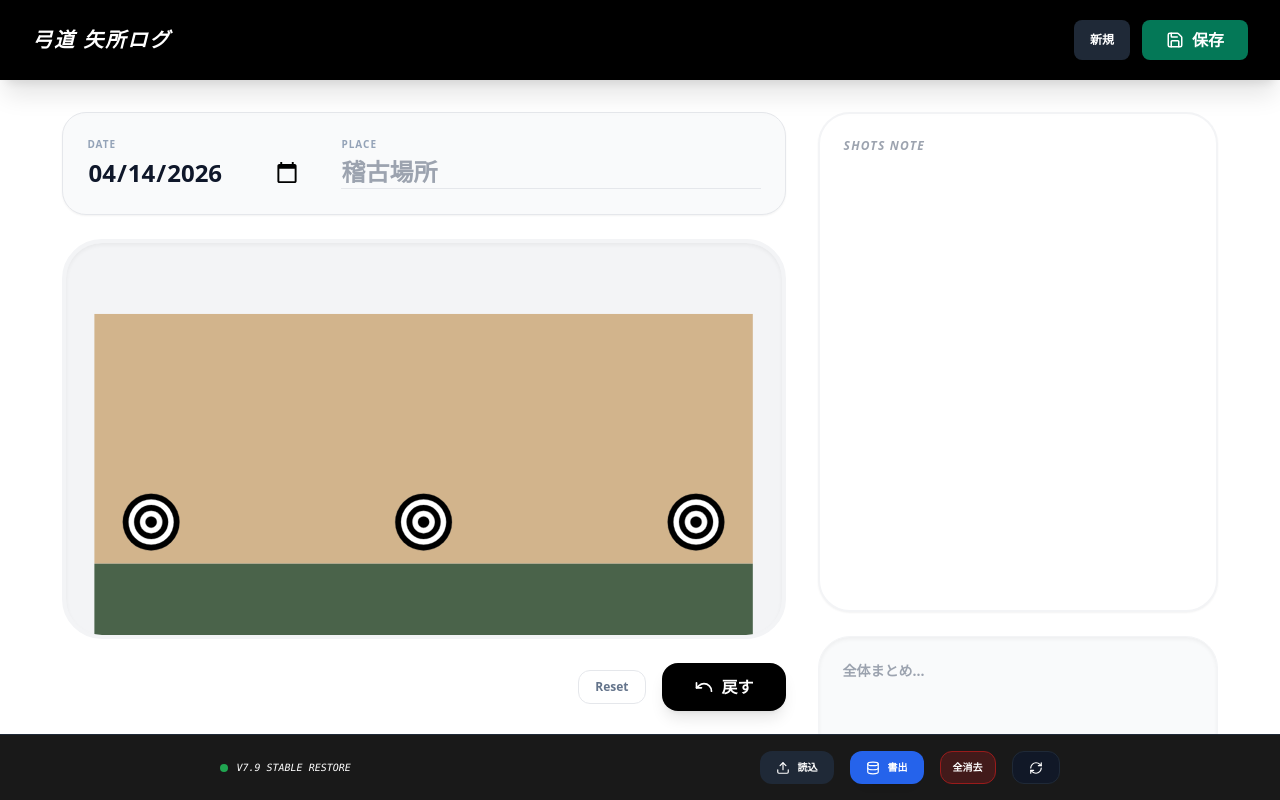
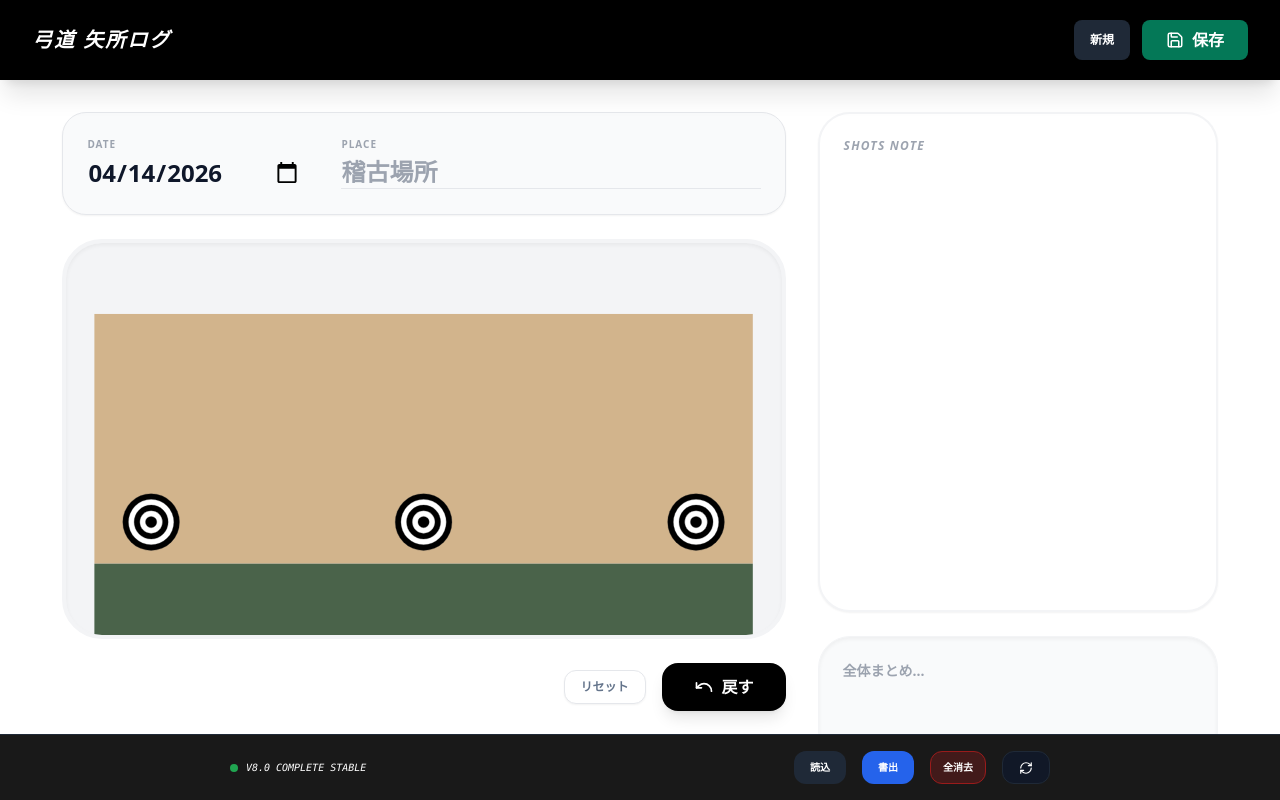
Before and after one commit to ryotakata-sys/kyudo-log, a React (Create React App) app: page / in a window 1280 px wide. Shown: the top 800 px of the page. Built offline with nearby package versions, Linux system fonts and the light colour scheme.

Commit message:
Update App.tsx

```diff
--- a/src/App.tsx
+++ b/src/App.tsx
@@ -2,11 +2,11 @@ import React, { useState, useEffect, useMemo, useRef } from "react";
 import { Undo, Save, Calendar, Database, Upload, RefreshCw, BarChart2, X, Trash2 } from "lucide-react";
 
 /**
- * 弓道「矢所ログ」V7.9 (Perfect Restore + Data Integrity)
- * - V7.1の操作感（スクロールなし、全体移動）に完全回帰
- * - 過去データの「的中」状態を保護（座標再計算による誤判定を防止）
- * - 判定：新規タップは中央の的のみ「的中」
- * - 統計・期間分析機能をV7.1の軽快な構造内に完全実装
+ * 弓道「矢所ログ」V8.0 (Ultimate Core - Stability & Data Integrity)
+ * - 操作感：V7.1の「ダイレクト追従」を完全復旧。
+ * - 判定：新規入力は中央の的のみ「的中」。
+ * - 表示：過去データの判定結果(的な/安土)を書き換えずにそのまま表示。
+ * - 機能：期間分析、統計、履歴アーカイブをすべて原本通りに完備。
  */
 
 type Shot = { id: number; x: number; y: number; zone: string; comment: string; };
@@ -94,7 +94,6 @@ const App: React.FC = () => {
     setHistory(newH);
     localStorage.setItem(STORAGE_KEY, JSON.stringify(newH));
     resetUI();
-    alert("削除完了");
   };
 
   const handleTouchStart = (e: React.TouchEvent) => {
@@ -109,7 +108,9 @@ const App: React.FC = () => {
   const handleTouchMove = (e: React.TouchEvent) => {
     const target = e.target as HTMLElement;
     if (target.tagName === "INPUT" || target.tagName === "TEXTAREA") return;
+
     hasMovedRef.current = true;
+
     if (e.touches.length === 2 && touchDistRef.current !== null) {
       const centerX = (e.touches[0].clientX + e.touches[1].clientX) / 2;
       const centerY = (e.touches[0].clientY + e.touches[1].clientY) / 2;
@@ -125,10 +126,12 @@ const App: React.FC = () => {
       }
       touchDistRef.current = dist;
     } else if (e.touches.length === 1) {
-      const touch = e.touches[0];
-      setOffset(prev => ({ x: prev.x + (touch.clientX - lastTouchRef.current.x), y: prev.y + (touch.clientY - lastTouchRef.current.y) }));
+      // V7.1のダイレクトなスライド処理を正確に再現
+      const dx = e.touches[0].clientX - lastTouchRef.current.x;
+      const dy = e.touches[0].clientY - lastTouchRef.current.y;
+      setOffset(prev => ({ x: prev.x + dx, y: prev.y + dy }));
+      lastTouchRef.current = { x: e.touches[0].clientX, y: e.touches[0].clientY };
     }
-    lastTouchRef.current = { x: e.touches[0].clientX, y: e.touches[0].clientY };
   };
 
   const handleInteraction = (e: any) => {
@@ -137,10 +140,11 @@ const App: React.FC = () => {
     const clientX = e.changedTouches ? e.changedTouches[0].clientX : e.clientX;
     const clientY = e.changedTouches ? e.changedTouches[0].clientY : e.clientY;
     if (clientX < rect.left || clientX > rect.right || clientY < rect.top || clientY > rect.bottom) return;
+
     const x = (clientX - rect.left - rect.width / 2) * ((ANDUCHI_W + 100) / rect.width);
     const y = (clientY - rect.top - rect.height / 2) * ((ANDUCHI_H + STAIRS_H + 100) / rect.height);
 
-    // 的中判定：中央の的のみ
+    // 【判定】中央の的のみ的中とする
     const isHit = Math.sqrt(x*x + (y - ANDUCHI_H/3)**2) <= R;
     const zone = isHit ? "的な" : (y < ANDUCHI_H/2 ? "安土" : "階段");
     setShots([...shots, { id: Date.now(), x, y, zone, comment: "" }]);
@@ -149,32 +153,38 @@ const App: React.FC = () => {
   return (
     <div className="min-h-screen bg-white text-gray-900 font-sans overflow-hidden touch-none"
          style={{ touchAction: 'none' }}
-         onTouchStart={handleTouchStart} onTouchMove={handleTouchMove}
+         onTouchStart={handleTouchStart}
+         onTouchMove={handleTouchMove}
          onTouchEnd={(e) => { if (!isMultiTouchRef.current && !hasMovedRef.current) handleInteraction(e); }}
     >
       <header className="bg-black text-white px-8 py-5 flex justify-between items-center sticky top-0 z-50 shadow-xl">
-        <div className="font-black text-xl italic uppercase tracking-widest text-white">弓道 矢所ログ</div>
-        <div className="flex gap-3 text-white">
+        <div className="font-black text-xl italic uppercase tracking-widest">弓道 矢所ログ</div>
+        <div className="flex gap-3">
           {!isRangeMode ? (
             <>
-              {editingId && <button onClick={deleteRecord} className="bg-red-900/50 hover:bg-red-700 px-4 py-2 rounded-lg font-black flex items-center gap-2 border border-red-800"><Trash2 size={18}/></button>}
-              <button onClick={resetUI} className="bg-gray-800 px-4 py-2 rounded-lg text-xs font-bold">新規</button>
-              <button onClick={saveRecord} className="bg-emerald-700 px-6 py-2 rounded-lg font-black flex items-center gap-2 transition shadow-lg"><Save size={18}/>保存</button>
+              {editingId && <button onClick={deleteRecord} className="bg-red-900/50 hover:bg-red-700 px-4 py-2 rounded-lg font-black flex items-center gap-2 transition border border-red-800 text-white"><Trash2 size={18}/></button>}
+              <button onClick={resetUI} className="bg-gray-800 px-4 py-2 rounded-lg text-xs font-bold text-white">新規</button>
+              <button onClick={saveRecord} className="bg-emerald-700 px-6 py-2 rounded-lg font-black flex items-center gap-2 transition shadow-lg text-white"><Save size={18}/>保存</button>
             </>
           ) : (
-            <button onClick={() => setIsRangeMode(false)} className="bg-red-700 px-6 py-2 rounded-lg font-black flex items-center gap-2 transition"><X size={18}/>終了</button>
+            <button onClick={() => setIsRangeMode(false)} className="bg-red-700 px-6 py-2 rounded-lg font-black flex items-center gap-2 transition text-white"><X size={18}/>終了</button>
           )}
         </div>
       </header>
 
-      {/* V7.1流 高速レスポンス構造（スクロールなし、ハードウェア加速） */}
-      <div className="origin-top-left" style={{ transform: `translate3d(${offset.x}px, ${offset.y}px, 0) scale(${zoom})`, willChange: 'transform' }}>
+      <div
+        className="origin-top-left"
+        style={{
+          transform: `translate3d(${offset.x}px, ${offset.y}px, 0) scale(${zoom})`,
+          willChange: 'transform'
+        }}
+      >
         <div className="p-8 pb-40">
           <main className="max-w-[95%] mx-auto grid lg:grid-cols-[1fr,400px] gap-8">
             <div className="space-y-6">
               <section className="bg-gray-50 p-6 rounded-3xl border flex gap-10 shadow-sm">
-                <div><label className="text-[10px] font-black text-gray-400 block mb-1 uppercase tracking-widest text-slate-400">Date</label><input type="date" value={date} onChange={e=>setDate(e.target.value)} className="bg-transparent text-2xl font-black outline-none text-slate-900" /></div>
-                <div className="flex-1"><label className="text-[10px] font-black text-gray-400 block mb-1 uppercase tracking-widest text-slate-400">Place</label><input type="text" value={place} onChange={e=>setPlace(e.target.value)} className="bg-transparent text-2xl font-black outline-none w-full border-b text-slate-900" placeholder="稽古場所" /></div>
+                <div><label className="text-[10px] font-black text-gray-400 block mb-1 uppercase tracking-widest">Date</label><input type="date" value={date} onChange={e=>setDate(e.target.value)} className="bg-transparent text-2xl font-black outline-none text-slate-900" /></div>
+                <div className="flex-1"><label className="text-[10px] font-black text-gray-400 block mb-1 uppercase tracking-widest">Place</label><input type="text" value={place} onChange={e=>setPlace(e.target.value)} className="bg-transparent text-2xl font-black outline-none w-full border-b text-slate-900" placeholder="稽古場所" /></div>
               </section>
 
               <div className="relative rounded-[2.5rem] border-4 border-gray-100 overflow-hidden bg-gray-100 shadow-inner">
@@ -188,7 +198,7 @@ const App: React.FC = () => {
                   ))}
                   {(isRangeMode ? stats.all : shots).map((s, idx) => (
                     <g key={s.id} transform={`translate(${s.x}, ${s.y})`}>
-                      {/* 重要：過去データの「的な」判定をそのまま使用する */}
+                      {/* 判定修正：過去データの判定結果を尊重して描画 */}
                       <circle r={14} fill={isRangeMode ? "rgba(0,0,0,0.5)" : "white"} stroke={s.zone==="的な"?"#ef4444":"#374151"} strokeWidth={2.5} />
                       {!isRangeMode && <text fontSize={12} textAnchor="middle" dominantBaseline="central" fontWeight="900" fill={s.zone==="的な"?"#ef4444":"#374151"}>{idx+1}</text>}
                     </g>
@@ -196,8 +206,8 @@ const App: React.FC = () => {
                 </svg>
               </div>
               <div className="flex justify-end items-center gap-4 text-white">
-                <button onClick={() => { setZoom(1); setOffset({x:0, y:0}); }} className="px-4 py-2 bg-white border rounded-xl text-xs text-slate-500 font-bold">Reset</button>
-                <button onClick={()=>setShots(shots.slice(0,-1))} className="bg-black text-white px-8 py-3 rounded-2xl font-black flex items-center gap-2 shadow-lg transition active:scale-95"><Undo size={20}/>戻す</button>
+                <button onClick={() => { setZoom(1); setOffset({x:0, y:0}); }} className="px-4 py-2 bg-white border rounded-xl text-xs text-slate-500 font-bold shadow-sm">リセット</button>
+                <button onClick={()=>setShots(shots.slice(0,-1))} className="bg-black text-white px-8 py-3 rounded-2xl font-black flex items-center gap-2 shadow-lg transition active:scale-95 text-white" disabled={isRangeMode}><Undo size={20}/>戻す</button>
               </div>
             </div>
 
@@ -205,10 +215,10 @@ const App: React.FC = () => {
               <div className="bg-white border-2 border-gray-100 rounded-[2rem] p-6 h-[500px] overflow-y-auto shadow-sm">
                 <h3 className="text-xs font-black text-gray-400 uppercase mb-4 flex justify-between italic tracking-widest font-bold"><span>{isRangeMode ? 'AI分析結果' : 'Shots Note'}</span></h3>
                 {!isRangeMode ? shots.map((s, i) => (
-                  <div key={s.id} className="flex gap-3 mb-4 border-b border-gray-50 pb-4 items-center">
+                  <div key={s.id} className="flex gap-3 mb-4 border-b border-gray-50 pb-4 items-center text-slate-900">
                     <div className="w-7 h-7 bg-black text-white rounded-full flex items-center justify-center font-bold text-[10px] shrink-0">{i+1}</div>
                     <div className={`text-xs font-black shrink-0 w-10 ${s.zone==="的な"?"text-red-600":"text-gray-500"}`}>{s.zone==="的な"?"的中":"安土"}</div>
-                    <input value={s.comment} onChange={e=>{const n=[...shots]; n[i].comment=e.target.value; setShots(n);}} className="flex-1 outline-none text-sm border-l pl-3 font-medium text-slate-900" placeholder="備考..." />
+                    <input value={s.comment} onChange={e=>{const n=[...shots]; n[i].comment=e.target.value; setShots(n);}} className="flex-1 outline-none text-sm border-l pl-3 font-medium" placeholder="備考..." />
                   </div>
                 )) : (
                   <div className="bg-gray-50 p-5 rounded-2xl text-sm leading-relaxed whitespace-pre-wrap font-medium text-gray-700 border border-gray-200">{getAIAnalysis(stats.all)}</div>
@@ -218,7 +228,6 @@ const App: React.FC = () => {
             </aside>
           </main>
 
-          {/* 復元：履歴・統計セクション（V7.1構造内に配置） */}
           <section className="mt-20 border-t pt-10 px-4">
             <h2 className="text-sm font-black text-gray-400 uppercase tracking-widest italic tracking-[0.3em] mb-8 text-center text-slate-400">History Archive</h2>
             <div className="bg-gray-100 p-4 rounded-3xl flex items-center justify-center gap-4 border shadow-inner mb-8 max-w-2xl mx-auto">
@@ -244,12 +253,12 @@ const App: React.FC = () => {
       </div>
 
       <footer className="fixed bottom-0 left-0 w-full bg-black/90 text-white p-4 flex justify-around items-center z-50 border-t border-gray-800 backdrop-blur-md">
-        <div className="flex items-center gap-2"><div className="w-2 h-2 bg-green-500 rounded-full animate-pulse"></div><span className="text-[10px] font-mono text-gray-400 uppercase italic text-white">V7.9 Stable Restore</span></div>
-        <div className="flex gap-4 text-white">
-          <button onClick={() => importFileRef.current?.click()} className="bg-gray-800 px-4 py-2 rounded-xl text-[10px] font-black flex items-center gap-2 hover:bg-gray-700 transition active:scale-95"><Upload size={14}/>読込</button>
-          <button onClick={()=>{const d=localStorage.getItem(STORAGE_KEY); if(!d) return; const b=new Blob([d],{type:"application/json"}); const a=document.createElement("a"); a.href=URL.createObjectURL(b); a.download=`backup.json`; a.click();}} className="bg-blue-600 px-4 py-2 rounded-xl text-[10px] font-black flex items-center gap-2 transition shadow-lg active:scale-95"><Database size={14}/>書出</button>
+        <div className="flex items-center gap-2"><div className="w-2 h-2 bg-green-500 rounded-full animate-pulse"></div><span className="text-[10px] font-mono text-gray-400 uppercase italic text-white">V8.0 Complete Stable</span></div>
+        <div className="flex gap-4">
+          <button onClick={() => importFileRef.current?.click()} className="bg-gray-800 px-4 py-2 rounded-xl text-[10px] font-black text-white">読込</button>
+          <button onClick={()=>{const d=localStorage.getItem(STORAGE_KEY); if(!d) return; const b=new Blob([d],{type:"application/json"}); const a=document.createElement("a"); a.href=URL.createObjectURL(b); a.download=`backup.json`; a.click();}} className="bg-blue-600 px-4 py-2 rounded-xl text-[10px] font-black text-white">書出</button>
           <button onClick={() => { if(confirm("【警告】全データを消去して初期化しますか？")) { localStorage.removeItem(STORAGE_KEY); window.location.reload(); } }} className="bg-red-900/40 px-3 py-2 rounded-xl text-[10px] font-black border border-red-800 hover:bg-red-800 transition">全消去</button>
-          <button onClick={()=>window.location.reload()} className="bg-gray-900 px-4 py-2 rounded-xl border border-gray-800 hover:bg-black transition"><RefreshCw size={14}/></button>
+          <button onClick={()=>window.location.reload()} className="bg-gray-900 px-4 py-2 rounded-xl border border-gray-800 text-white"><RefreshCw size={14}/></button>
         </div>
         <input ref={importFileRef} type="file" accept=".json" onChange={e => {
           const f=e.target.files?.[0]; if(!f) return; const r=new FileReader(); r.onload=ev=>{ try { const i=JSON.parse(ev.target?.result as string); if(confirm("統合しますか？")){ const c=[...i,...history]; const u=Array.from(new Map(c.map(t=>[t.id,t])).values()); setHistory(u.sort((a:any,b:any)=>b.date.localeCompare(a.date))); localStorage.setItem(STORAGE_KEY,JSON.stringify(u)); } } catch(err){alert("Error");} }; r.readAsText(f);
```
